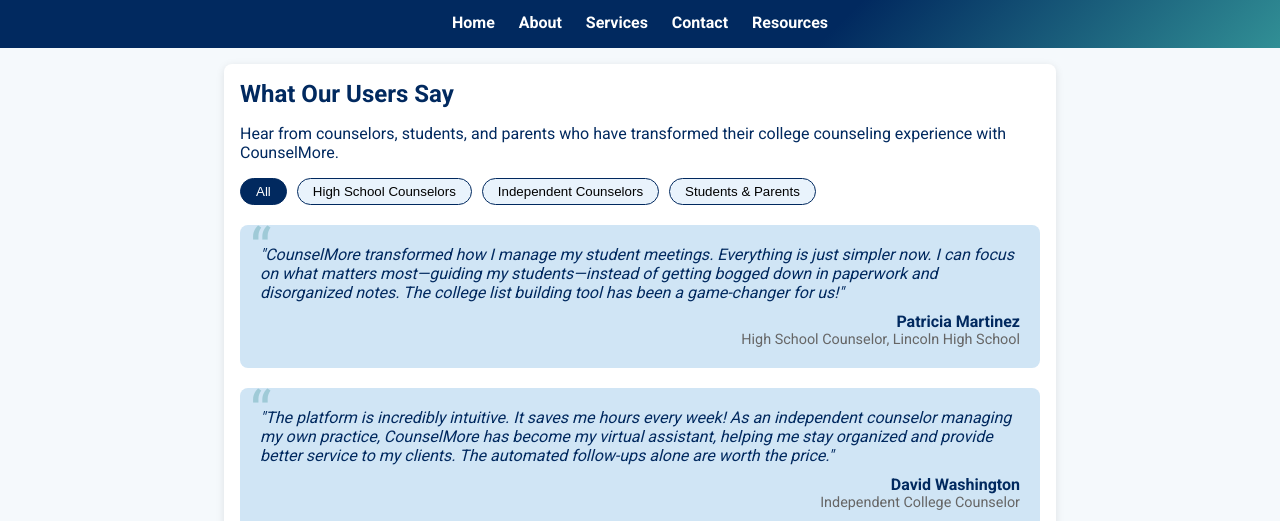
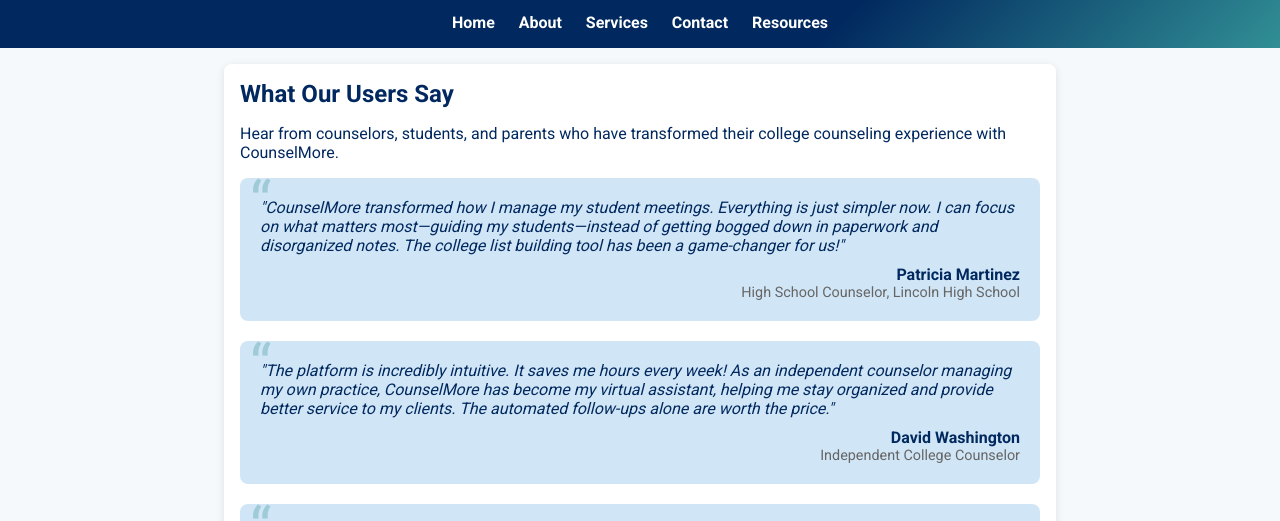
Before and after one commit to mariammanasa1/counselmore-site, a plain HTML site: page testimonials.html in a window 1280 px wide. Shown: the part 224-745 px from the top of the page. Drawn offline with Linux system fonts and the light colour scheme.

Commit message:
Update testimonials.html

```diff
--- a/testimonials.html
+++ b/testimonials.html
@@ -84,23 +84,6 @@
       font-size: 0.9em;
       text-align: right;
     }
-    .category-filter {
-      display: flex;
-      gap: 10px;
-      margin-bottom: 20px;
-      flex-wrap: wrap;
-    }
-    .filter-btn {
-      background: #e9f3fc;
-      border: 1px solid #01295f;
-      border-radius: 20px;
-      padding: 5px 15px;
-      cursor: pointer;
-    }
-    .filter-btn.active {
-      background: #01295f;
-      color: white;
-    }
     footer {
       text-align: center;
       padding: 1rem;
@@ -133,13 +116,6 @@
   <div class="content">
     <h2>What Our Users Say</h2>
     <p>Hear from counselors, students, and parents who have transformed their college counseling experience with CounselMore.</p>
-
-    <div class="category-filter">
-      <button class="filter-btn active">All</button>
-      <button class="filter-btn">High School Counselors</button>
-      <button class="filter-btn">Independent Counselors</button>
-      <button class="filter-btn">Students & Parents</button>
-    </div>
 
     <div class="testimonial">
       <div class="testimonial-content">
```
